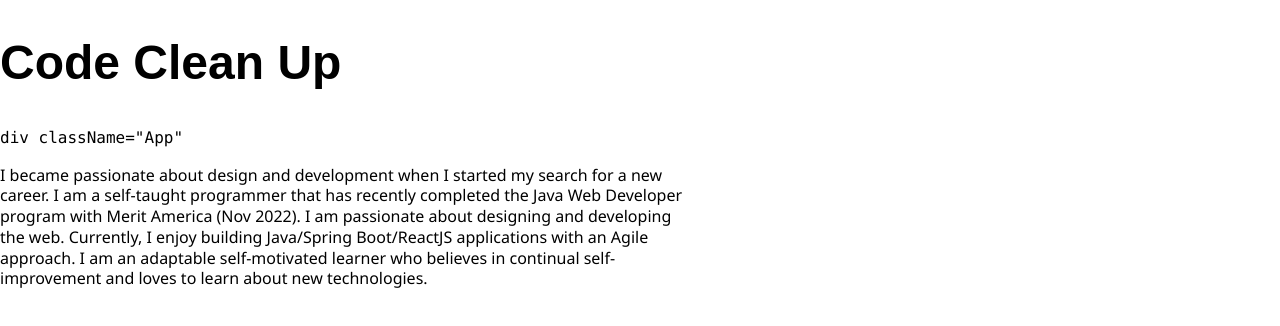
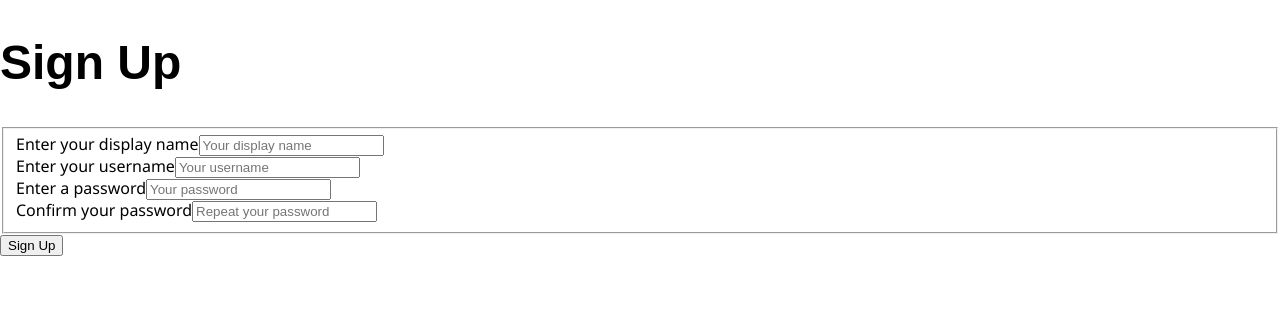
Before and after one commit to melissakipp/missyplusfour, a React (Create React App) app in the folder frontend/: page / in a window 1280 px wide. Shown: the top 326 px of the page. Built offline with nearby package versions, Linux system fonts and the light colour scheme; a web font is replaced by a local one.

Commit message:
Add basic functionality

```diff
--- a/frontend/src/App.js
+++ b/frontend/src/App.js
@@ -1,10 +1,10 @@
+import UserSignupPage from "./pages/UserSignupPage";
+
 function App() {
   return (
-    <div className="App">
-      <h1>Code Clean Up</h1>
-      <code>div className="App"</code>
-      <p>I became passionate about design and development when I started my search for a new career. I am a self-taught programmer that has recently completed the Java Web Developer program with Merit America (Nov 2022). I am passionate about designing and developing the web. Currently, I enjoy building Java/Spring Boot/ReactJS applications with an Agile approach. I am an adaptable self-motivated learner who believes in continual self-improvement and loves to learn about new technologies.</p>
-    </div>
+    <>
+      <UserSignupPage />
+    </>
   );
 }
 
--- /dev/null
+++ b/frontend/src/pages/UserSignupPage.js
@@ -0,0 +1,115 @@
+import React, { Component } from 'react';
+
+export class UserSignupPage extends Component {
+
+  state = {
+    displayName: '',
+    username: '',
+    password: '',
+    passwordRepeat: ''
+  }
+
+  onChangeDisplayName = (event) => {
+    const value = event.target.value;
+    this.setState({displayName: value})
+  };
+
+  onChangeUsername = (event) => {
+    const value = event.target.value;
+    this.setState({username: value})
+  };
+
+  onChangePassword = (event) => {
+    const value = event.target.value;
+    this.setState({password: value})
+  };
+
+  onChangePasswordRepeat = (event) => {
+    const value = event.target.value;
+    this.setState({passwordRepeat: value})
+  };
+
+  onClickSignup = () => {
+    const user = {
+      username: this.state.username,
+      displayName: this.state.displayName,
+      password: this.state.password
+    }
+    this.props.actions.postSignup(user);
+  }
+
+  render() {
+    return (
+      <main>
+        <h1>Sign Up</h1>
+        <form>
+          <fieldset>
+
+            <div>
+              <label htmlFor='displayName'>Enter your display name</label>
+              <input
+                type='text'
+                id='displayName'
+                placeholder='Your display name'
+                value={this.state.displayName}
+                onChange={this.onChangeDisplayName}
+              />
+            </div>
+
+            <div>
+              <label htmlFor='username'>Enter your username</label>
+              <input
+                type='text'
+                id='username'
+                placeholder='Your username'
+                value={this.state.username}
+                onChange={this.onChangeUsername}
+              />
+            </div>
+
+            <div>
+              <label htmlFor='password'>Enter a password</label>
+              <input
+                type='password'
+                id='password'
+                placeholder='Your password'
+                value={this.state.password}
+                onChange={this.onChangePassword}
+              />
+            </div>
+            <div>
+              <label htmlFor='password'>Confirm your password</label>
+              <input
+                type='password'
+                id='password'
+                placeholder='Repeat your password'
+                value={this.state.passwordRepeat}
+                onChange={this.onChangePasswordRepeat}
+              />
+            </div>
+
+          </fieldset>
+
+          <div>
+            <button
+              type='submit'
+              onClick={this.onClickSignup}
+            >Sign Up</button>
+          </div>
+
+        </form>
+      </main>
+    );
+  }
+}
+
+UserSignupPage.defaultProps = {
+  actions: {
+    postSignup: () =>
+      new Promise((resolve, reject) => {
+        resolve({});
+      })
+  }
+};
+
+export default UserSignupPage;
```
Also changed, not shown: 2 other files (tests, documents, lock files or other folders).
